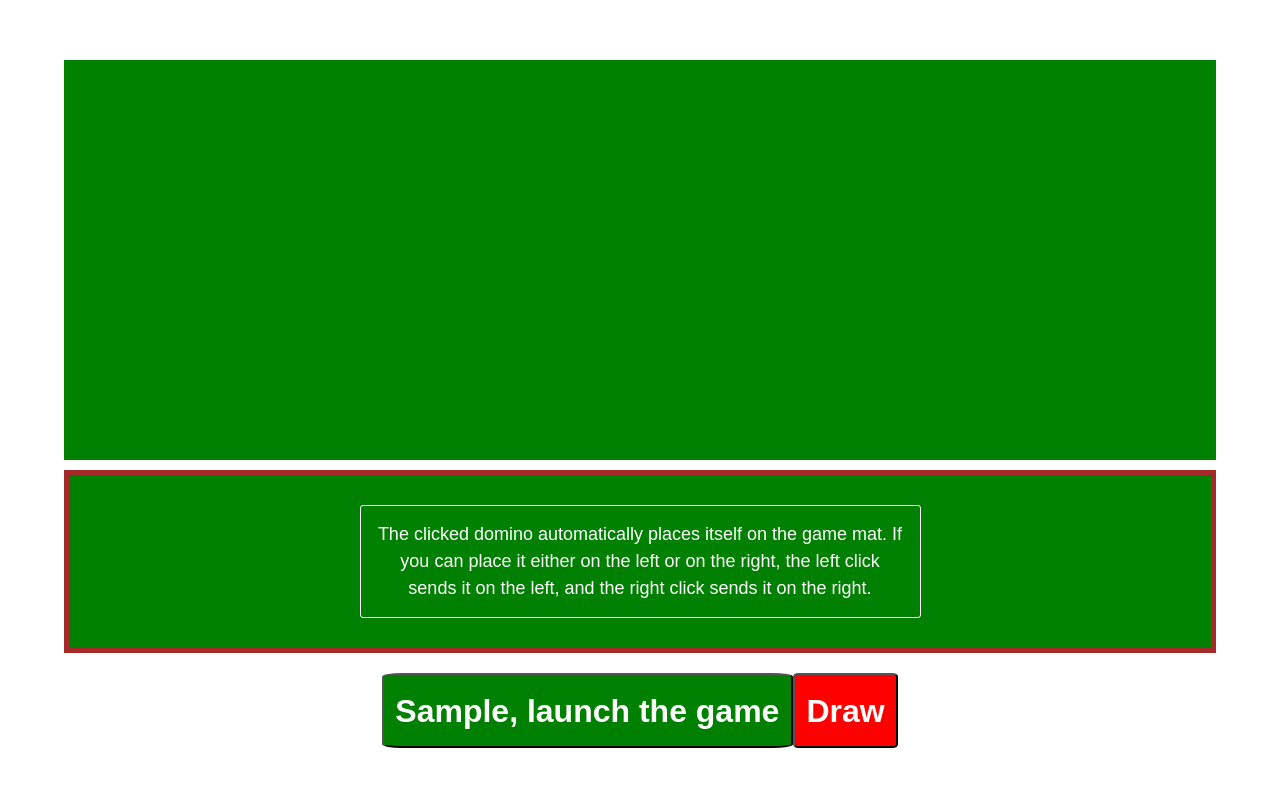
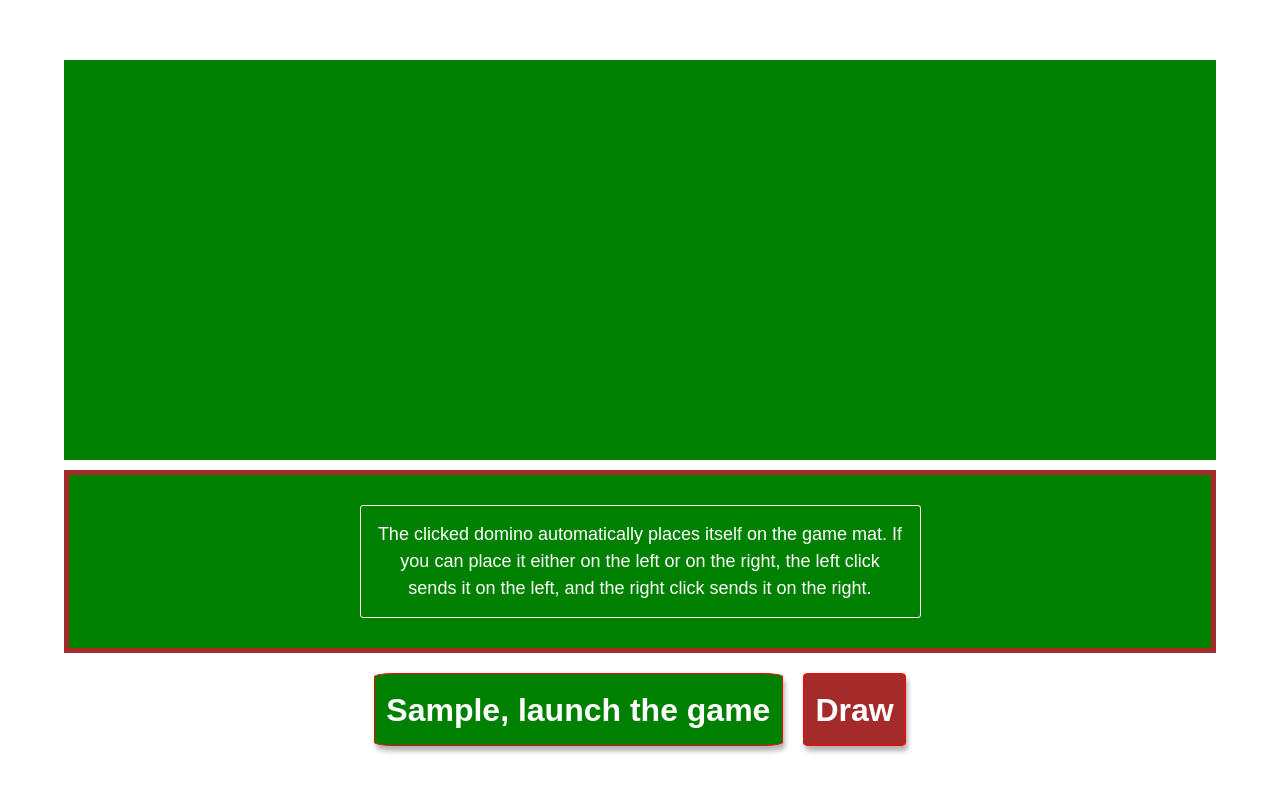
Before and after one commit to llabati/dominoes, a Vue app: page / in a window 1280 px wide. Both pictures are taken after typing "Sample" into the empty fields and a click on the button "ENVOYER". Shown: the top 792 px of the page. Built offline with nearby package versions, Linux system fonts and the light colour scheme.

Commit message:
Installation des animations

```diff
--- a/src/components/PlayingZone.vue
+++ b/src/components/PlayingZone.vue
@@ -5,8 +5,10 @@
             <ul v-if="keepPlaying" class="flex-list">
                 <draggable style="width: 100%;" v-model="hand" group="dominoes">
                 <li v-for="domino in hand" :key="domino.id" class="game-item" @dragstart="getPosition" @drop="toMachine(domino)" @click="chooseDomino(domino, 'left')">
+                    <!--<div class="active-domino"> -->
                         <half-domino :value="domino.value[0]"></half-domino>
                         <half-domino :value="domino.value[1]"></half-domino>
+                    <!--</div> -->
                 </li>
                 </draggable>
             </ul>
@@ -16,10 +18,10 @@
                 <p style="color: white;" v-if="wrong"><strong>{{ name }}, you cannot put this piece on the mat! Choose another one, or draw...</strong></p>
             </div>
         </div>
-        <div>
+      <div v-if="display" class="commands">
 
             <button v-if="start" class="btn-play" ref="start" @click="initGame">{{ name }}, launch the game</button>
-            <transition name="fade" mode="in-out"><button v-if="draw" class="btn-play" style="background-color: red;" ref="draw" @click="drawAgain(1)">Draw</button></transition>
+            <transition name="fade" mode="in-out"><button v-if="draw" class="btn-play" style="background-color: brown;" ref="draw" @click="drawAgain(1)">Draw</button></transition>
             <transition name="end"><button v-if="!draw" class="btn-play" style="background-color: yellow; color: black;" ref="pass" @click="pass=!pass">Pass</button></transition>
         </div>
 
@@ -36,7 +38,8 @@ import draggable from 'vuedraggable'
 
 export default {
     props: {
-        name: String
+        name: String,
+        display: Boolean
     },
     store,
     components: {
@@ -445,9 +448,6 @@ export default {
             this.stopDrawing = false
             this.pass = false
         }
-    },
-    mounted(){
-        console.log(this.$refs)
     }
 
 }
@@ -472,13 +472,15 @@ export default {
     font-size: 18px;
 }
 .btn-play {
-    margin: 10px auto;
+    margin: 10px;
     padding: 1%;
     background-color: green;
     color: white;
     font-size: 2rem;
     font-weight: 800;
     border-radius: 5%;
+    border: solid 1px red;
+    box-shadow: 2px 5px 5px rgba(0, 0, 0, .3);
 }
 
 .flex-list {
@@ -492,6 +494,9 @@ export default {
 .active-domino {
     padding: 0;
     cursor: pointer;
+}
+.commands {
+    animation: GetVisible 2s ease;
 }
 .fade-leave-active {
     transition: opacity 2s ease;
@@ -511,6 +516,16 @@ export default {
     opacity: 1;
     transform: translateX(0px)
 }
+@keyframes enterTheHand {
+    from {
+        opacity: 0;
+        transform: translateY(-10px);
+    }
+    to {
+        opacity: 1;
+        transform: translateY(0);
+    }
+}
 
 
 
```
